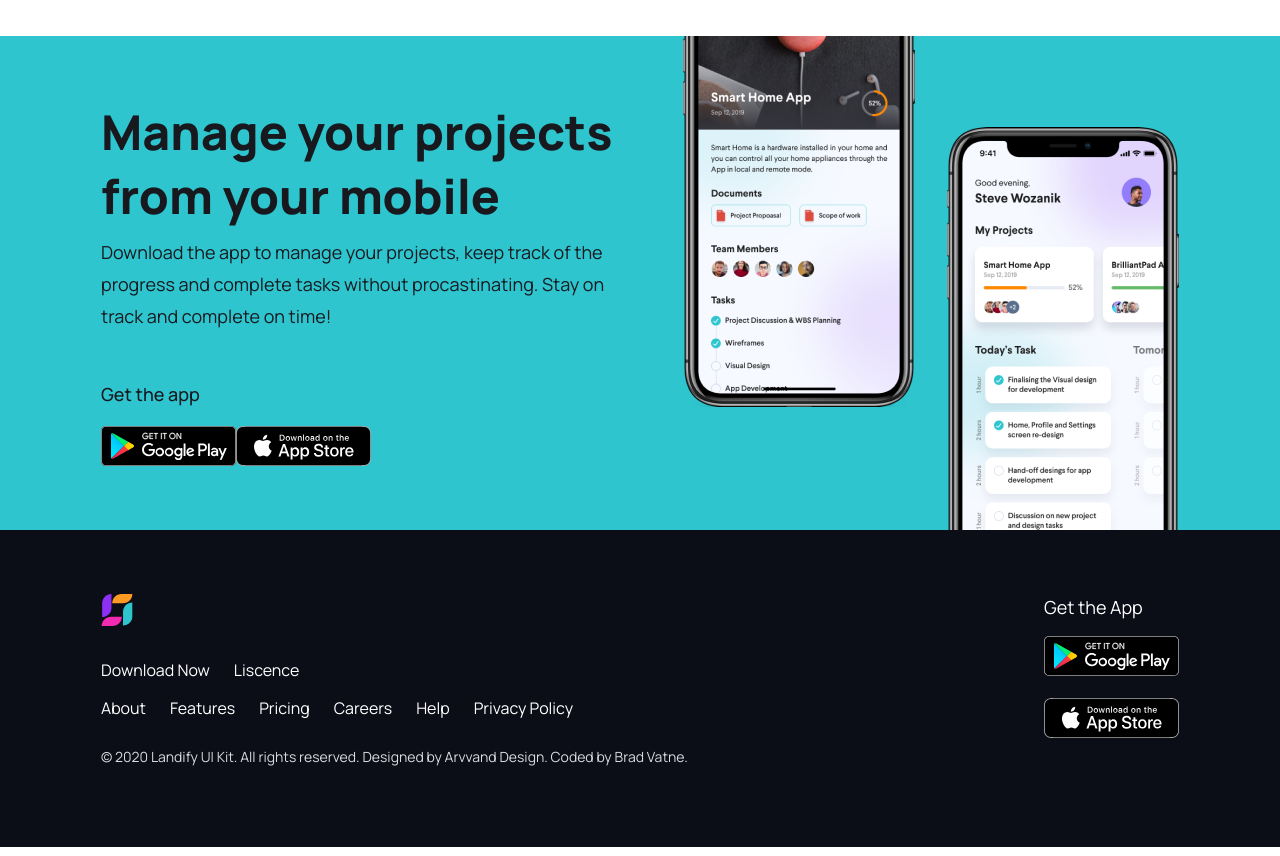
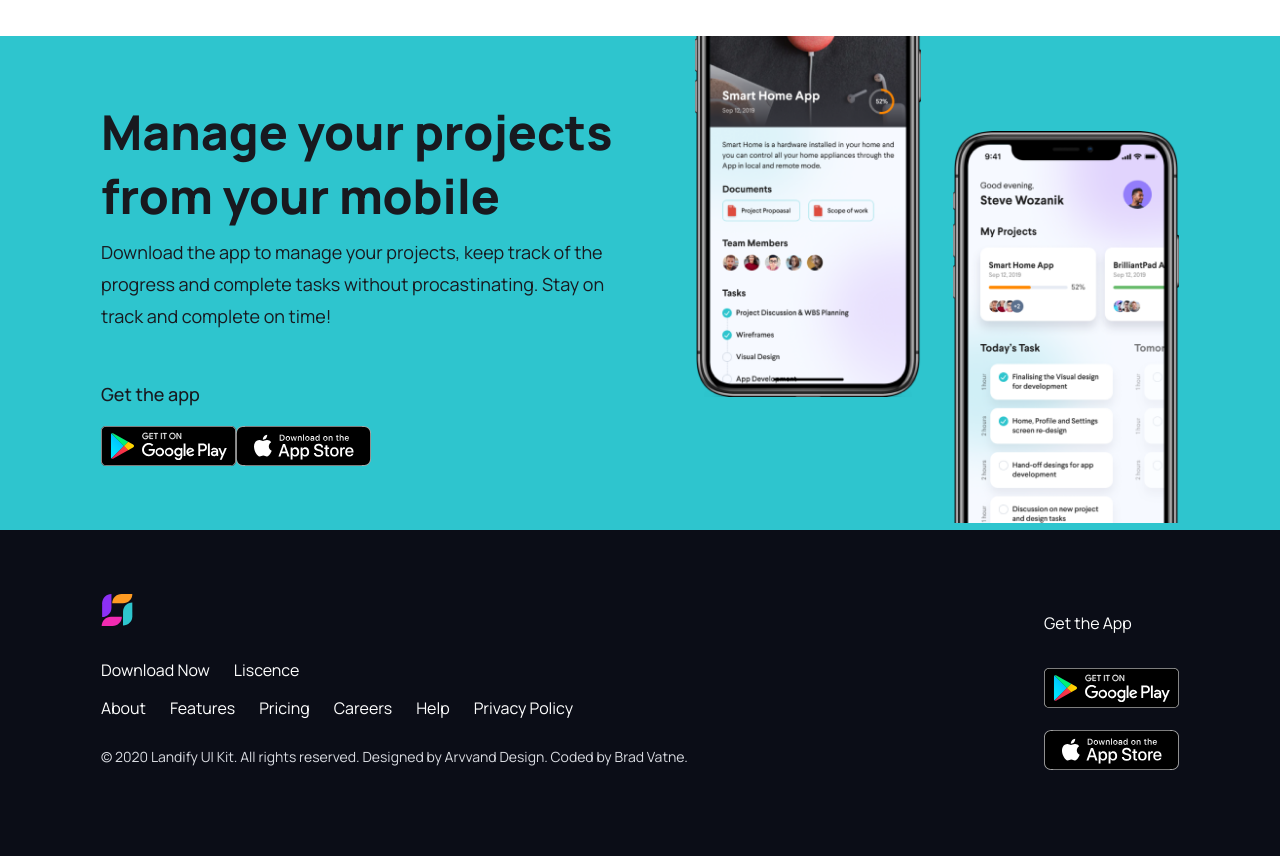
Before and after one commit to bradvatne/landify, a Next.js app: page / in a window 1280 px wide. Shown: the part 4120-4976 px from the top of the page. Built offline with nearby package versions, Linux system fonts and the light colour scheme.

Commit message:
next image optimization

```diff
--- a/containers/Cta.tsx
+++ b/containers/Cta.tsx
@@ -16,20 +16,22 @@ export default function Cta({ ctaContent }) {
           </div>
         </div>
         <div className={s.right}>
-          <img
-            alt="Phone Preview"
+          <div className={s.phone_left}>
+          <Image
+            alt="Phone Mockup"
             width={232}
             height={371}
-            className={s.phone_left}
             src="/images/phone_left.png"
           />
-          <img
-            alt="Phone Preview"
+          </div>
+          <div className={s.phone_right}>
+          <Image
+            alt="Phone Mockup"
             width={232}
             height={403}
-            className={s.phone_right}
             src="/images/phone_right.png"
           />
+          </div>
         </div>
       </div>
     </div>
--- a/containers/FeatureLeft.tsx
+++ b/containers/FeatureLeft.tsx
@@ -1,12 +1,13 @@
 import { link } from "node:fs";
 import s from "../styles/FeatureLeft.module.scss";
+import Image from 'next/image';
 
 export default function FeatureLeft({ featureLeftContent }) {
   const { image, title, lead, a } = featureLeftContent;
   return (
     <div className={s.wrapper}>
       <div className={s.left}>
-        <img alt="Phone Mockup" src={image} />
+        <Image width={420} height={499} alt="Phone Mockup" src={image} />
       </div>
       <div className={s.right}>
         <h3 className={s.title}>{title}</h3>
--- a/containers/Footer.tsx
+++ b/containers/Footer.tsx
@@ -1,4 +1,5 @@
 import s from "../styles/Footer.module.scss";
+import Image from 'next/image';
 
 export default function Footer({ footerContent }) {
   const {
@@ -15,7 +16,7 @@ export default function Footer({ footerContent }) {
     <div className={s.section}>
       <div className={s.wrapper}>
         <div className={s.left}>
-          <img alt="Logo" src={logo} />
+          <Image width={32} height={32} alt="Landify Logo" src={logo} />
           <p className={s.download}>
             <a href={download.link}>{download.label}</a>
             <a href={liscence.link}>{liscence.label}</a>
@@ -30,12 +31,12 @@ export default function Footer({ footerContent }) {
           <p className={s.copyright}>{copyright}</p>
         </div>
         <div className={s.right}>
-          <a>{cta}</a>
+          <p>{cta}</p>
           <a href={google}>
-            <img alt="Google Play Store" src="/images/google_cta.svg" />
+            <Image width={135} height={40} alt="Google Play Store" src="/images/google_cta.svg" />
           </a>
           <a href={apple}>
-            <img alt="Apple App Store" src="/images/apple_cta.svg" />
+            <Image width={135} height={40} alt="Apple App Store" src="/images/apple_cta.svg" />
           </a>
         </div>
       </div>
--- a/containers/Stats.tsx
+++ b/containers/Stats.tsx
@@ -1,4 +1,5 @@
 import s from "../styles/Stats.module.scss";
+import Image from "next/image";
 
 export default function Stats({ statsContent }) {
   const { title, lead, stats } = statsContent;
@@ -11,7 +12,9 @@ export default function Stats({ statsContent }) {
       <div className={s.right}>
         {stats.map((stat, index) => (
           <div key={index} className={s.stat}>
-            <img className={s.icon} src={stat.icon} alt={stat.lead} />
+            <div className={s.icon}>
+              <Image height={32} width={32} src={stat.icon} alt={stat.lead} />
+            </div>
             <div className={s.text}>
               <h3 className={s.stat_title}>{stat.title}</h3>
               <p className={s.stat_lead}>{stat.lead}</p>
--- a/styles/Footer.module.scss
+++ b/styles/Footer.module.scss
@@ -23,6 +23,8 @@
 }
 .nav {
   margin-bottom: 1.5rem;
+  display: flex;
+  flex-wrap: wrap;
 }
 
 .nav > a {
```
